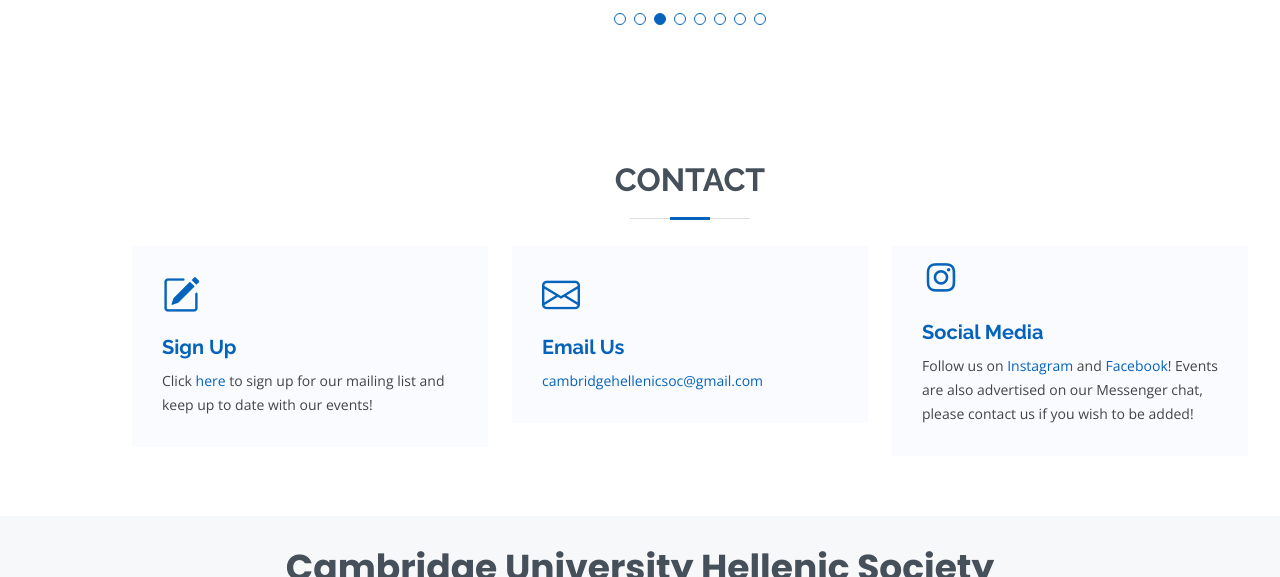
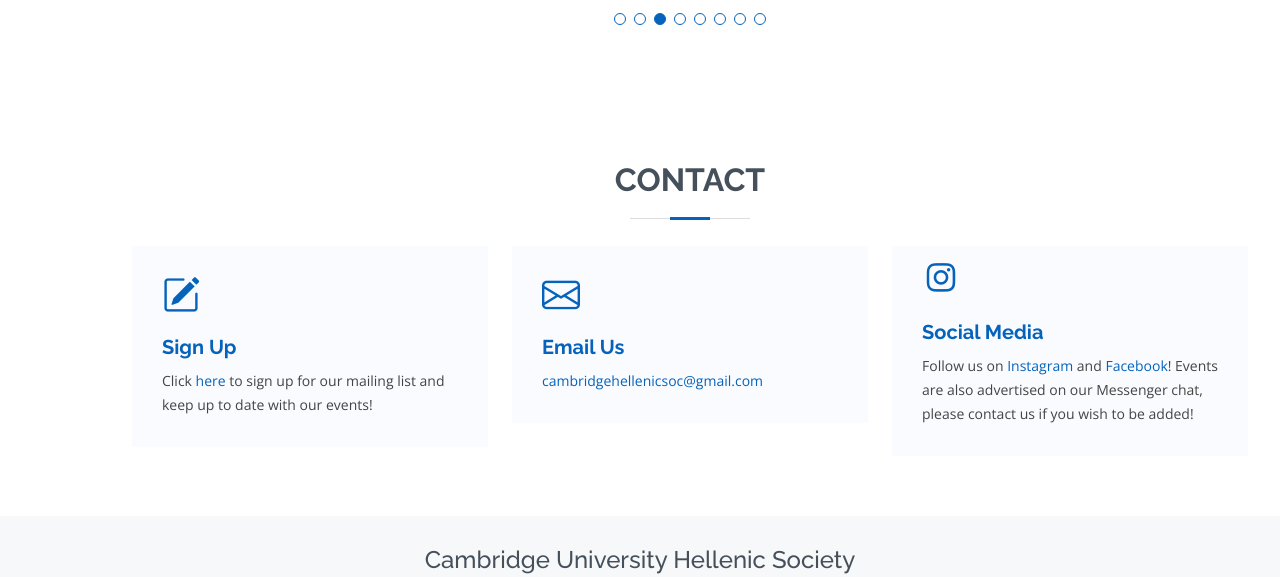
Before and after one commit to SofiaKapsiani/CUHS, a plain HTML site: page index.html in a window 1280 px wide. Shown: the part 3985-4562 px from the top of the page. Drawn offline with nearby package versions, Linux system fonts and the light colour scheme.

Commit message:
change_footer_font

```diff
--- a/index.html
+++ b/index.html
@@ -495,7 +495,7 @@
   <!-- ======= Footer ======= -->
   <footer id="footer">
     <div class="container">
-      <h3>Cambridge University Hellenic Society</h3>
+      <h4>Cambridge University Hellenic Society</h4>
       <div class="social-links">
         <!-- <a href="#" class="twitter"><i class="bx bxl-twitter"></i></a> -->
         <a href="https://www.facebook.com/CUHellenicSoc" target="_blank" class="facebook"><i class="bx bxl-facebook"></i></a>
```
